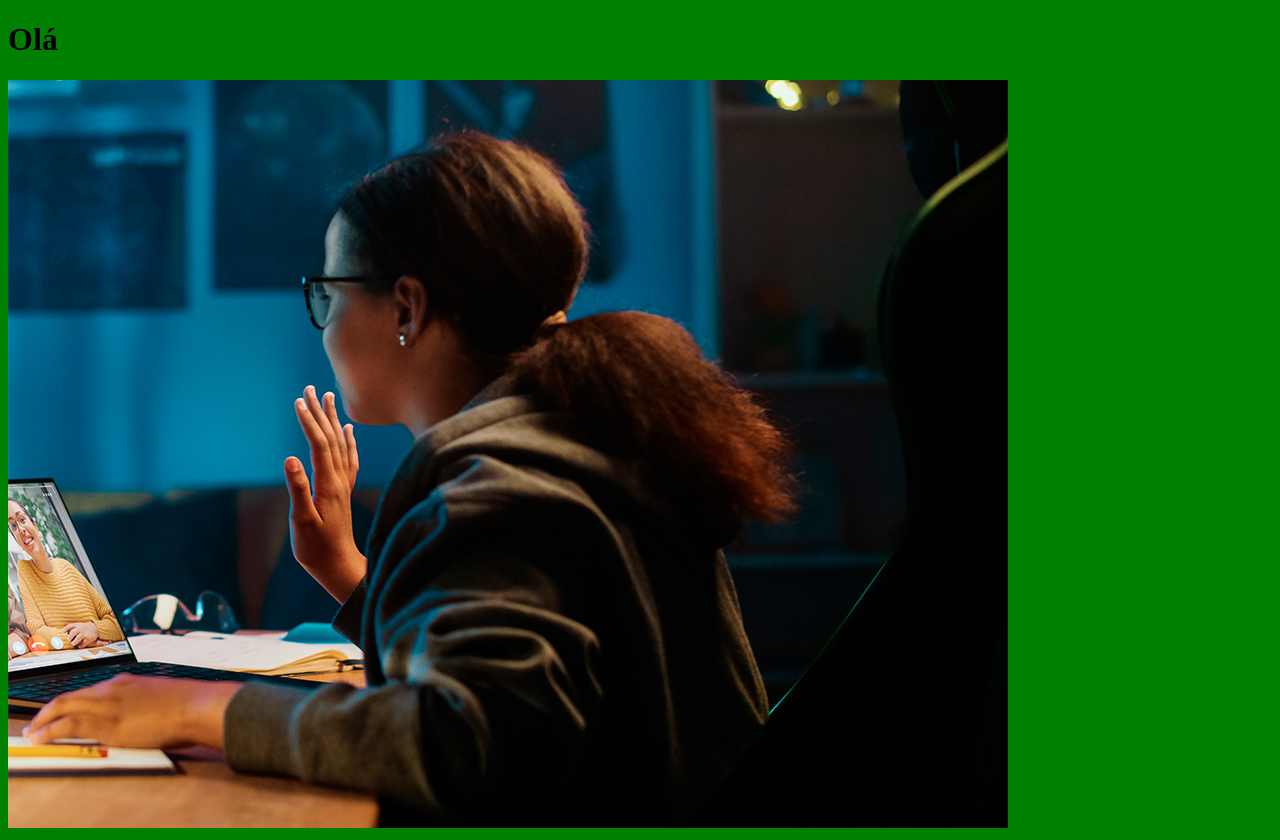
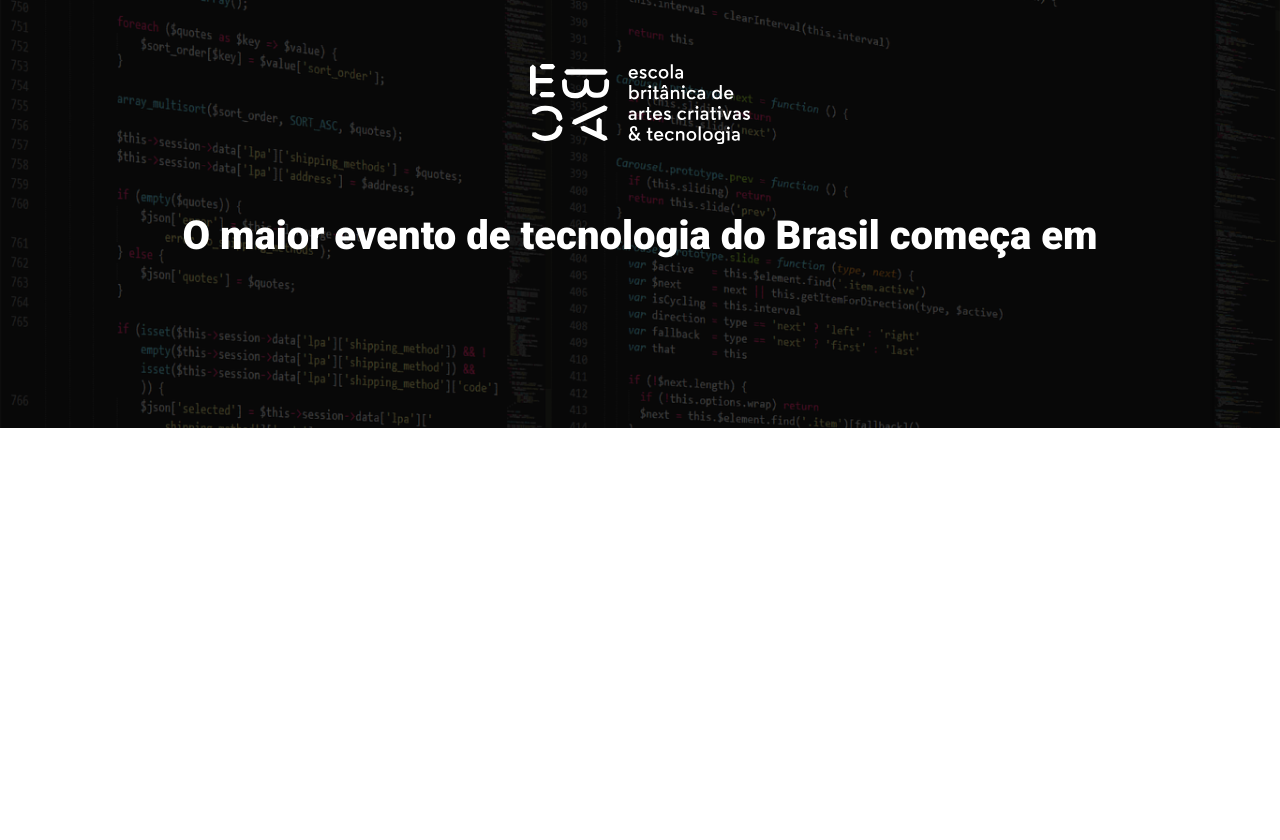
Before and after one commit to EdielD7/ebac_teck_talks, a website built with Parcel: page src/index.html in a window 1280 px wide. After the commit the page ends 800 px from the top, so only its background shows below. Built offline with nearby package versions, Linux system fonts and the light colour scheme.

Commit message:
criando o hero

```diff
--- a/src/index.html
+++ b/src/index.html
@@ -3,11 +3,20 @@
 <head>
     <meta charset="UTF-8">
     <meta name="viewport" content="width=device-width, initial-scale=1.0">
+    <link rel="preconnect" href="https://fonts.googleapis.com">
+    <link rel="preconnect" href="https://fonts.gstatic.com" crossorigin>
+    <link href="https://fonts.googleapis.com/css2?family=Roboto:wght@400;700;900&display=swap" rel="stylesheet">
     <link rel="stylesheet" href="./styles/main.scss">
     <title>Document</title>
 </head>
 <body>
-    <h1>Olá</h1>
-    <img src="./images/backend.png" alt="">
+    <header class="hero">
+        <div class="container">
+            <img class="hero__logo" src="./images/ebac_logo.svg" alt="EBAC">
+        <p class="hero__text">
+            O maior evento de tecnologia do Brasil começa em
+        </p>
+        </div>
+    </header>>
 </body>
 </html>
--- /dev/null
+++ b/src/styles/_hero.scss
@@ -0,0 +1,53 @@
+.hero {
+    padding-top: 64px;
+    padding-bottom: 100px;
+    background-image: url(../images/fundo.png);
+    background-repeat: no-repeat;
+    background-size: cover;
+    position: relative;
+
+    .container {
+        position: relative;
+    }
+
+    &::before {
+        position: absolute;
+        top: 0;
+        left: 0;
+        width: 100%;
+        height: 100%;
+        background-color: #000;
+        content: '';
+        opacity: .7;
+    }
+
+    &__text {
+        margin-top: 64px;
+        margin-bottom: 64px;
+        font-size: 40px;
+        line-height: 56px;
+        color: #fff;
+        font-weight: 800;
+        text-align: center;
+    }
+
+    &__logo {
+        margin: 0 auto;
+        height: 80px;
+        display: block;
+    }
+
+    @media (max-width: 640px) {
+        padding: 40px 0;
+
+        &__logo {
+            height: 40px;
+        }
+
+        &__text {
+            font-size: 22px;
+            line-height: 24px;
+            margin: 24px 0;
+        }
+    }
+}
--- a/src/styles/main.scss
+++ b/src/styles/main.scss
@@ -1,3 +1,19 @@
-body {
-    background-color: green;
+@use 'hero';
+
+* {
+    margin: 0;
+    padding: 0;
+    box-sizing: border-box;
+    font-family: Roboto, sans-serif;
+    color: #fff;
 }
+
+.container {
+    max-width: 960px;
+    width: 100%;
+    margin: 0 auto;
+
+    @media (max-width: 640px) {
+        max-width: 80%;
+    }
+}
```
